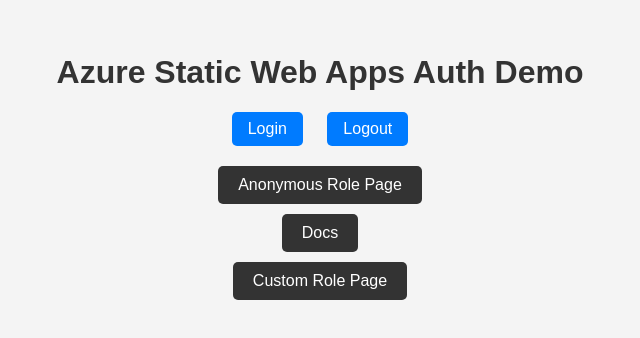
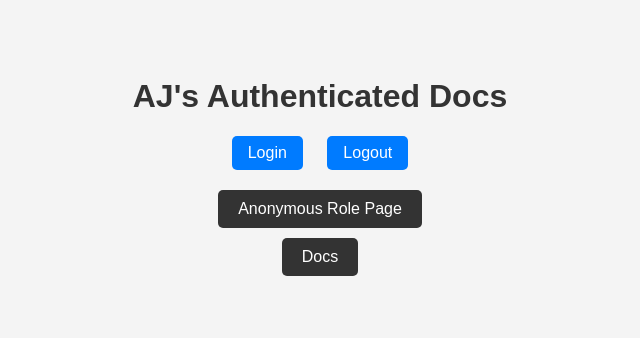
Before and after one commit to Ajsensai/AjAuthDocs, a plain HTML site: page index.html in a window 1280 px wide. Shown: the part 226-564 px from the top of the page, without its empty margins (320-960 px from the left). Drawn offline with Linux system fonts and the light colour scheme.

Commit message:
removed some bullshit

```diff
--- a/index.html
+++ b/index.html
@@ -69,7 +69,7 @@
 </head>
 <body>
     <div class="container">
-        <h1>Azure Static Web Apps Auth Demo</h1>
+        <h1>AJ's Authenticated Docs</h1>
         <div class="auth-links">
             <a href="/.auth/login/aad">Login</a>
             <a href="/.auth/logout">Logout</a>
@@ -78,7 +78,6 @@
             <ul>
                 <li><a href="/anonymous/">Anonymous Role Page</a></li>
                 <li><a href="/docs/">Docs</a></li>
-                <li><a href="/custom/">Custom Role Page</a></li>
             </ul>
         </div>
     </div>
```
